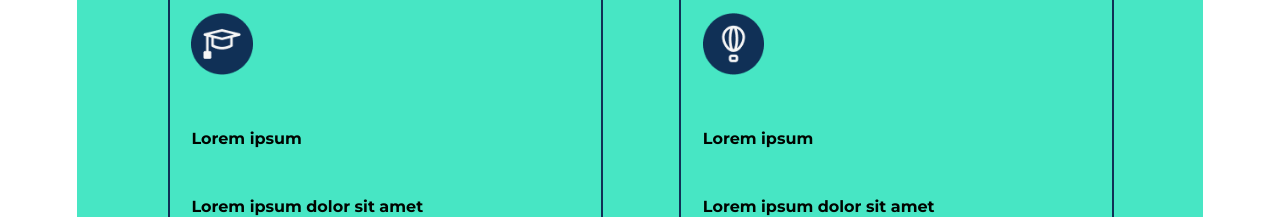
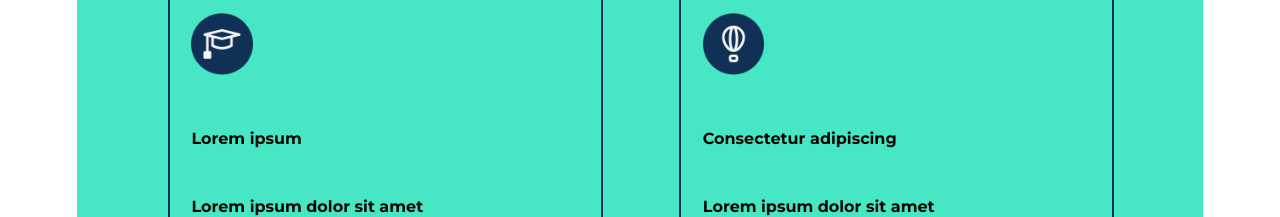
Before and after one commit to Mateoferrer66/proyectoCUN, an Angular app: page / in a window 1280 px wide. Shown: the part 1800-2017 px from the top of the page. Built offline with nearby package versions, Linux system fonts and the light colour scheme.

Commit message:
v1.0 CUN

```diff
--- a/src/app/app.component.html
+++ b/src/app/app.component.html
@@ -75,13 +75,13 @@
         <div class="text-container-one">
             <img src="../assets/logogrado.png" class="img-fluid-icongreen" alt="Logogrado">
             <p class="letrablackfooter">Lorem ipsum</p>
-            <p class="letrablackfooter">Lorem ipsum dolor sit amet consectetur adipiscing elit posuere blandit quam, himenaeos eros nunc tempus nisi volutpat integer odio vel, dapibus vitae taciti mus metus tincidunt eu vestibulum.</p>
+            <p class="letrablackfooter">Lorem ipsum dolor sit amet consectetur adipiscing elit posuere blandit quam, himenaeos eros nunc tempus nisi volutpat integer odio vel, dapibus vitae taciti mus metus tincidunt eu vestibulum.</p><br>
             <button mat-raised-button color="primary" class="mr-2-section-two-button">↗️ Click Here </button>
         </div>
         <div class="text-container-two">
             <img src="../assets/logoglobo.png" class="img-fluid-icongreen" alt="Logoglobo">
-            <p class="letrablackfooter">Lorem ipsum</p>
-            <p class="letrablackfooter">Lorem ipsum dolor sit amet consectetur adipiscing elit posuere blandit quam, himenaeos eros nunc tempus nisi volutpat integer odio vel, dapibus vitae taciti mus metus tincidunt eu vestibulum.</p>
+            <p class="letrablackfooter">Consectetur adipiscing</p>
+            <p class="letrablackfooter">Lorem ipsum dolor sit amet consectetur adipiscing elit posuere blandit quam, himenaeos eros nunc tempus nisi volutpat integer odio vel, dapibus vitae taciti mus metus tincidunt eu vestibulum.</p><br>
             <button mat-raised-button color="primary" class="mr-2-section-two-button">↗️ Click Here </button>
         </div>
     </div>
@@ -269,9 +269,6 @@
         </div>
     </div>
 
-
-
-
 </nav>
 
 
--- a/src/styles.css
+++ b/src/styles.css
@@ -490,7 +490,6 @@ letter-spacing: 0%;
 
     .parrafobrcontainerwhite,
     .parrafobrcontainerwhitetwo {
-        margin: 0 10px; /* Espacio entre los elementos, ajusta según sea necesario */
         font-family: 'Montserrat';
 
     }
```
Lines whose indentation alone changed are shown as unchanged.
